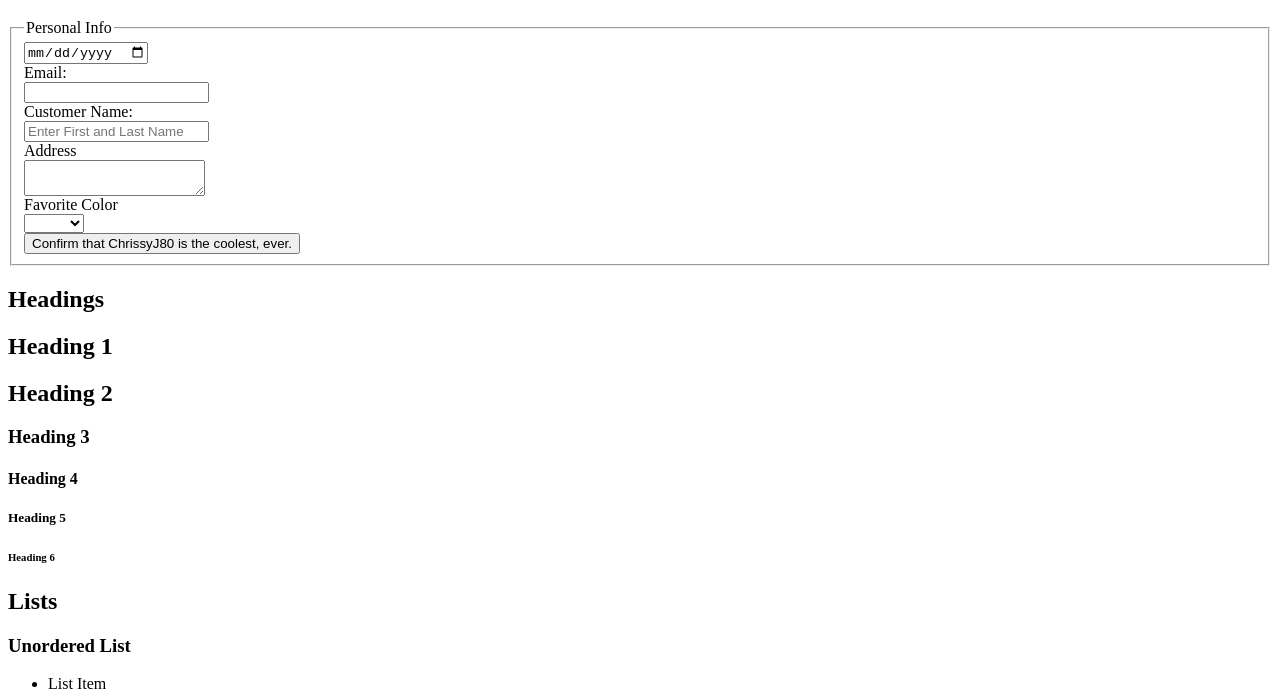
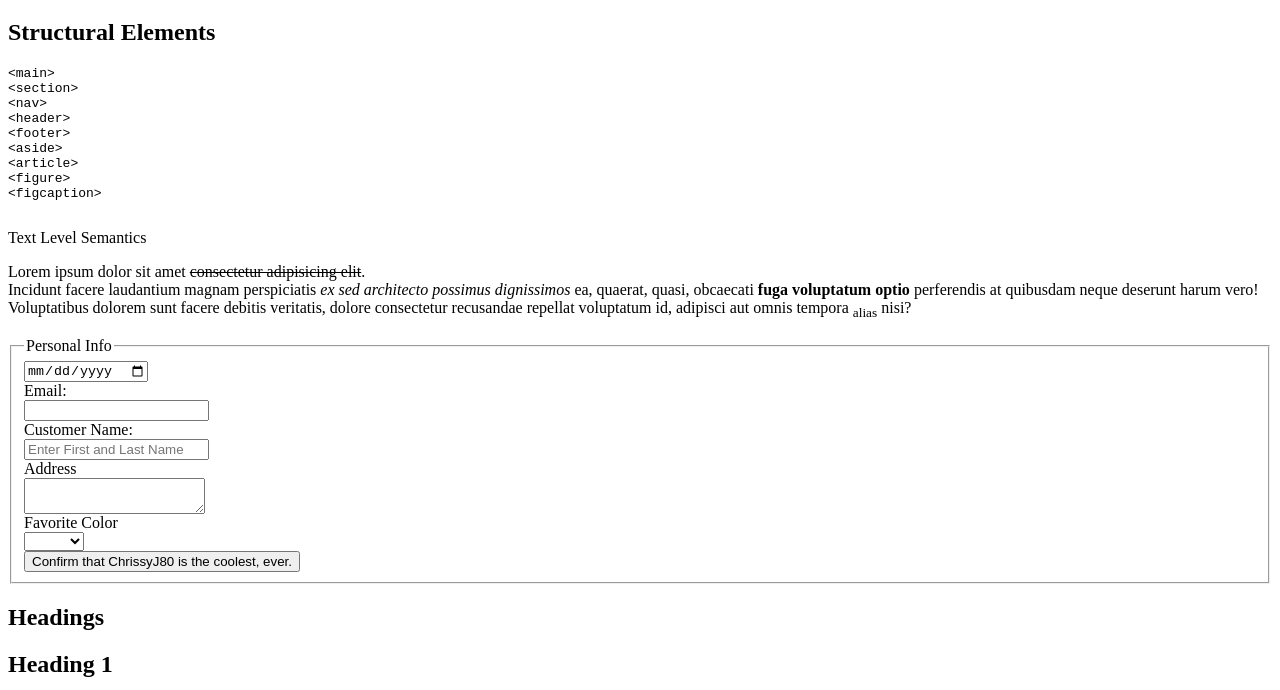
Before and after one commit to cjones-ifsc-1310/it-indigo, a plain HTML site: page cheatsheet/index.html in a window 1280 px wide. Shown: the part 61-751 px from the top of the page. Drawn offline with Linux system fonts and the light colour scheme.

Commit message:
Text Level Semantics

```diff
--- a/cheatsheet/index.html
+++ b/cheatsheet/index.html
@@ -14,7 +14,26 @@
   </head>
   <body>
     <h1>HTML5 Cheatsheet</h1>
-    <section id="forms">
+    <section id="structural-elements">
+    <h2>Structural Elements</h2>
+    <!-- Preformat -->
+    <pre>
+<code>&lt;main&gt;</code>
+<code>&lt;section&gt;</code>
+<code>&lt;nav&gt;</code>
+<code>&lt;header&gt;</code>
+<code>&lt;footer&gt;</code>
+<code>&lt;aside&gt;</code>
+<code>&lt;article&gt;</code>
+<code>&lt;figure&gt;</code>
+<code>&lt;figcaption&gt;</code>
+    </pre>
+  </section>
+    <section id="text-level-semantics"
+    <h2>Text Level Semantics</h2>
+<p>Lorem ipsum dolor sit amet <del>consectetur adipisicing elit</del>. <br />Incidunt facere laudantium magnam perspiciatis <em>ex sed architecto possimus dignissimos</em> ea, quaerat, quasi, obcaecati <strong>fuga voluptatum optio </strong> perferendis at quibusdam neque deserunt harum vero! Voluptatibus dolorem sunt facere debitis veritatis, dolore consectetur recusandae repellat voluptatum id, adipisci aut omnis tempora <sub>alias</sub> nisi?</p>
+</section>
+<section id="forms">
       <form action="processing-script.php" method="post">
         <fieldset>
           <legend>Personal Info</legend>
```
